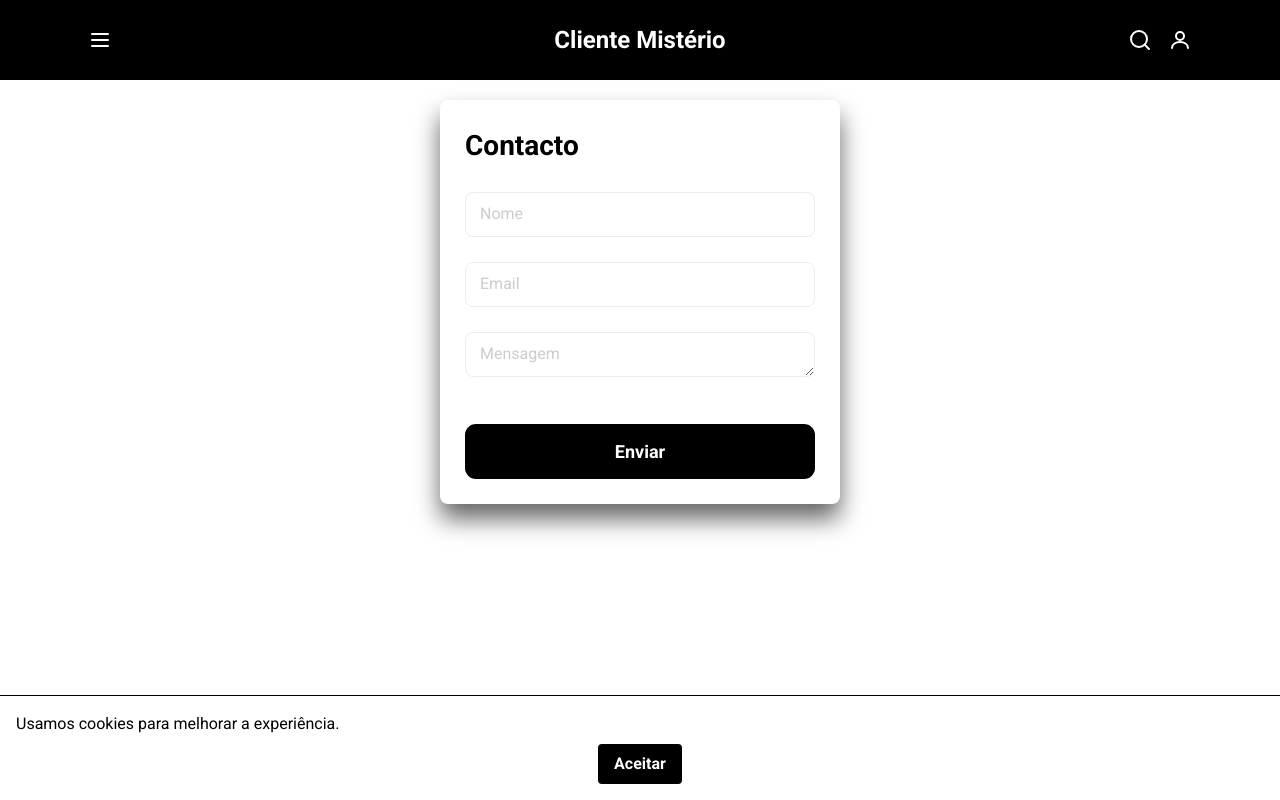
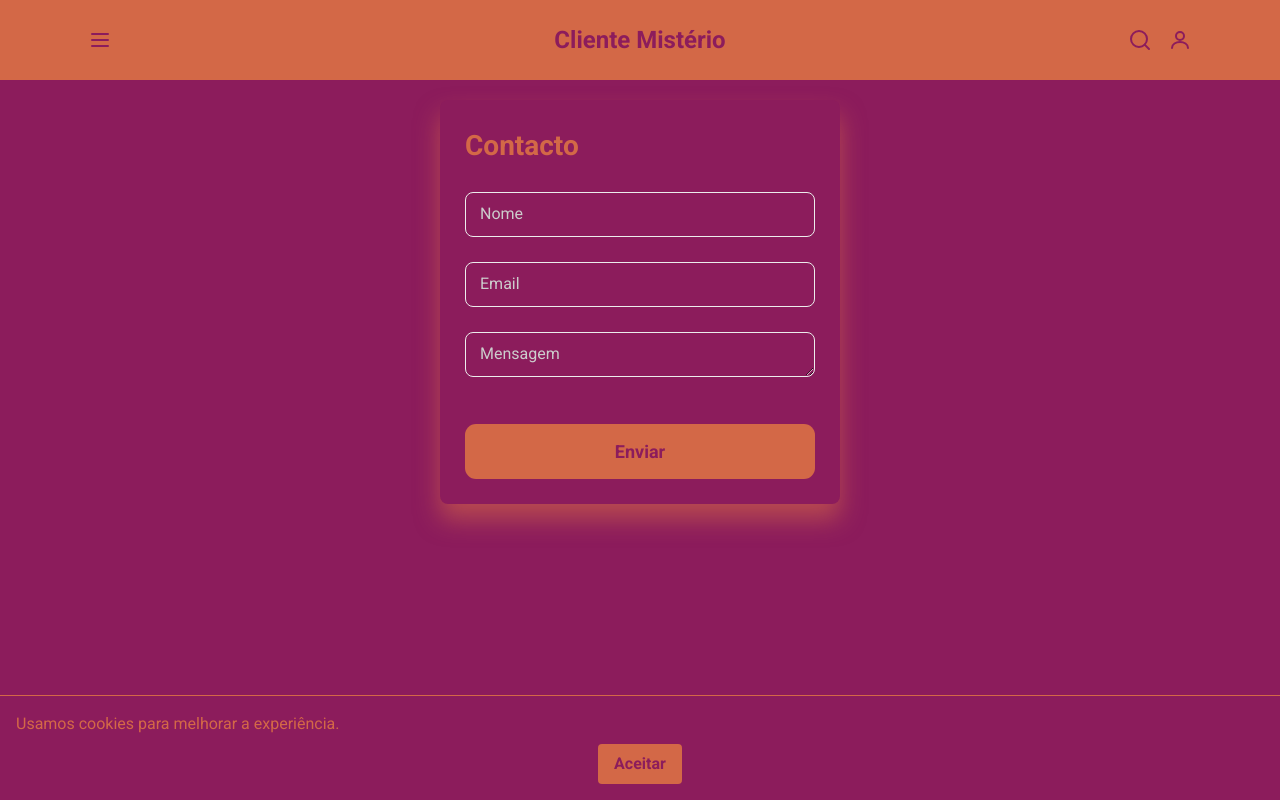
Before and after one commit to msantos51/clientemisterio, a Next.js app in the folder frontend/: page /contacto in a window 1280 px wide. Built offline with nearby package versions, Linux system fonts and the light colour scheme.

Commit message:
chore: include inherit color

```diff
--- a/frontend/app/globals.css
+++ b/frontend/app/globals.css
@@ -8,15 +8,15 @@
 html, body {
   /* Aplica o tipo de letra Roboto em todo o site */
   font-family: 'Roboto', sans-serif;
-  /* Define texto preto em todo o site */
-  color: #000000;
+  /* Define a cor padrão do texto em todo o site */
+  color: #d36847;
   /* Remove margens e preenchimentos padrão */
   margin: 0;
   padding: 0;
   /* Garante altura mínima sem bloquear a rolagem */
   min-height: 100vh;
-  /* Define fundo branco sólido em todo o site */
-  background-color: #ffffff;
+  /* Define a cor de fundo padrão do site */
+  background-color: #8c1c5c;
   /* Impede rolagem horizontal mantendo a vertical */
   overflow-x: hidden;
   overflow-y: auto;
@@ -30,17 +30,17 @@ p {
 /* Torna o texto de todos os botões em negrito */
 button {
   font-weight: 700;
-  /* Define fundo preto nos botões */
-  background-color: #000000;
-  /* Define texto branco nos botões */
-  color: #ffffff;
+  /* Define fundo com o tom que substitui o preto */
+  background-color: #d36847;
+  /* Define texto com o tom que substitui o branco */
+  color: #8c1c5c;
 }
 
 /* Contêiner principal do formulário */
 .form-control {
   margin: 20px;
-  background-color: #ffffff;
-  box-shadow: 0 15px 25px rgba(0, 0, 0, 0.6);
+  background-color: #8c1c5c;
+  box-shadow: 0 15px 25px rgba(211, 104, 71, 0.6);
   width: 100%;
   max-width: 400px;
   display: flex;
@@ -49,8 +49,8 @@ button {
   gap: 10px;
   padding: 25px;
   border-radius: 8px;
-  /* Garante que o texto dentro do formulário seja preto */
-  color: #000000;
+  /* Garante que o texto dentro do formulário utilize a nova cor */
+  color: #d36847;
 }
 
 /* Título do formulário */
@@ -100,7 +100,7 @@ button {
   left: 5px;
   font-size: 12px;
   color: #2d79f3;
-  background-color: #ffffff;
+  background-color: #8c1c5c;
   padding-left: 5px;
   padding-right: 5px;
 }
@@ -109,13 +109,13 @@ button {
 .submit-btn {
   margin-top: 30px;
   height: 55px;
-  /* Define fundo preto para o botão */
-  background: #000000;
+  /* Define fundo com o tom que substitui o preto */
+  background: #d36847;
   border-radius: 11px;
   border: 0;
   outline: none;
-  /* Coloca o texto a branco para melhor legibilidade */
-  color: #ffffff;
+  /* Coloca o texto com o tom que substitui o branco */
+  color: #8c1c5c;
   font-size: 18px;
   font-weight: 700;
   transition: all 0.3s cubic-bezier(0.15, 0.83, 0.66, 1);
@@ -124,5 +124,5 @@ button {
 
 /* Efeito ao passar o rato sobre o botão */
 .submit-btn:hover {
-  background: #000000cc;
+  background: #d36847cc;
 }
--- a/frontend/tailwind.config.ts
+++ b/frontend/tailwind.config.ts
@@ -1,8 +1,20 @@
 import type { Config } from 'tailwindcss'
+import colors from 'tailwindcss/colors'
 
+// Configuração do TailwindCSS com substituição das cores básicas
 const config: Config = {
+  // Diretórios onde o TailwindCSS procura por classes a serem compiladas
   content: ['./app/**/*.{ts,tsx}', './components/**/*.{ts,tsx}', './lib/**/*.{ts,tsx}'],
   theme: {
+    // Definição das cores para sobrescrever o branco e o preto padrão
+    colors: {
+      ...colors, // Mantém todas as cores padrão do TailwindCSS
+      inherit: 'inherit', // Mantém a herança de cor padrão
+      transparent: 'transparent', // Preserva a opção de transparência
+      current: 'currentColor', // Mantém a cor atual do elemento
+      white: '#8c1c5c', // Substitui o branco pelo tom definido pelo cliente
+      black: '#d36847', // Substitui o preto pelo tom definido pelo cliente
+    },
     extend: {},
   },
   plugins: [],
```
